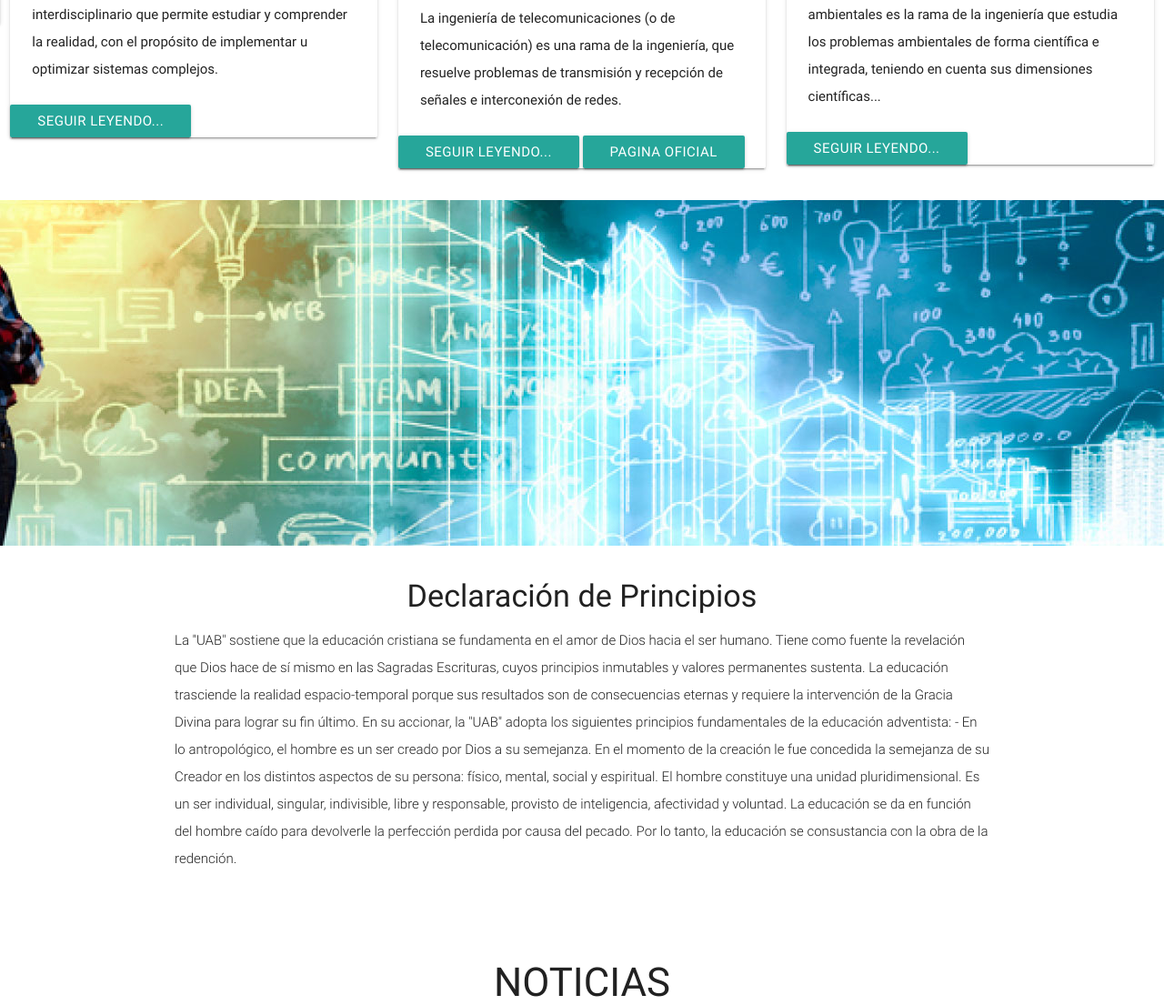
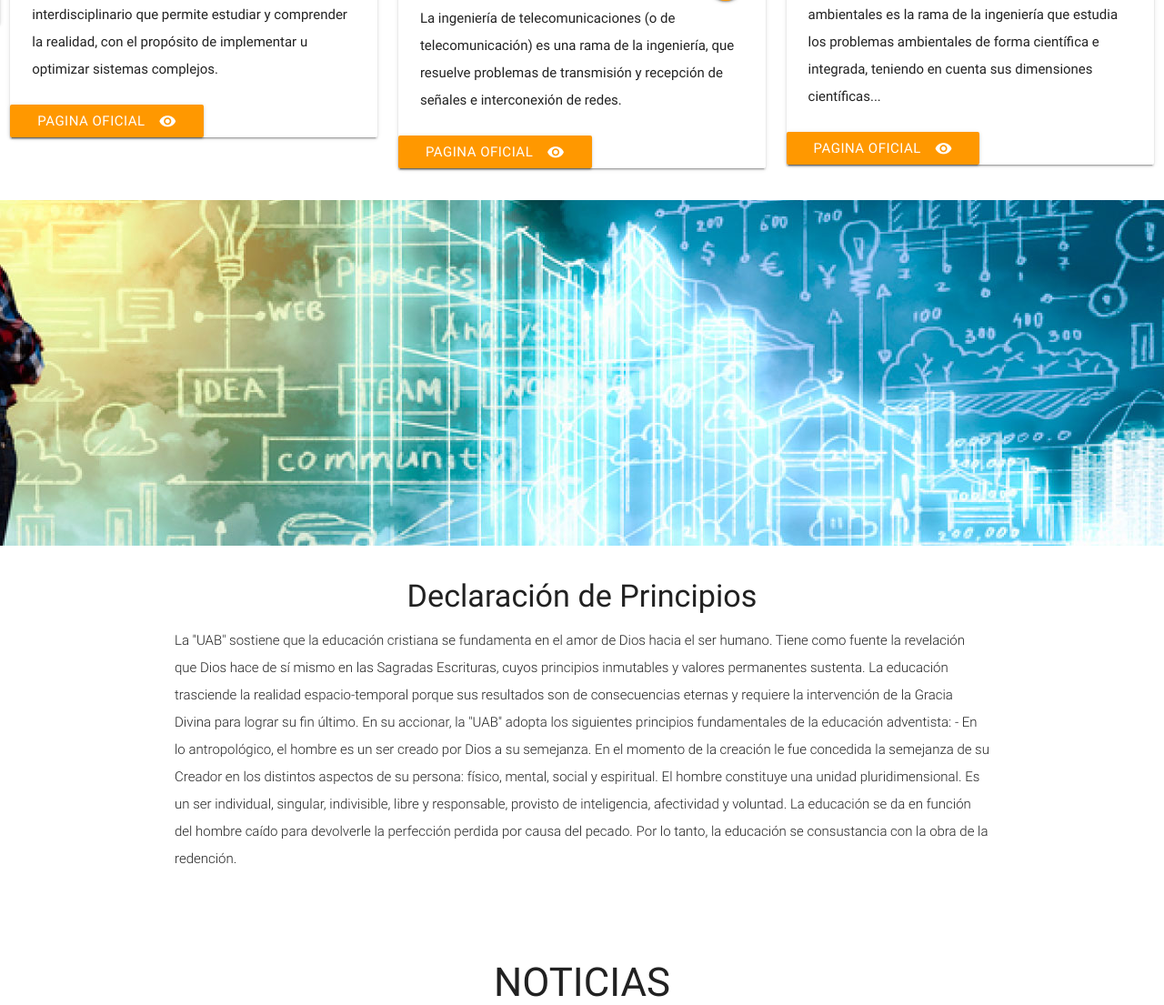
Before and after one commit to the-uab/webingenieria, a PHP site: page / in a window 1280 px wide. Shown: the part 834-1939 px from the top of the page at 91% size. Run offline with PHP 8.4, Linux system fonts and the light colour scheme.

Commit message:
Mejora vista de las carreras...

```diff
--- a/view/bodyIn.php
+++ b/view/bodyIn.php
@@ -18,6 +18,7 @@
                         <div class="card-image">
                           <img class="materialboxed" src="multimedia/img/sistem-5.jpg">
                           <span class="card-title">Ingenieria de Sistemas</span>
+                          <a class="btn-floating halfway-fab waves-effect waves-light orange" href="#modal1"><i class="material-icons">add</i></a>
                         </div>
                         <div class="card-content">
                           <p>La ingeniería de sistemas es un modo de enfoque interdisciplinario
@@ -25,7 +26,7 @@
                            u optimizar sistemas complejos. </p>
                         </div>
                         <!-- Modal Trigger -->
-                          <a class="waves-effect waves-light btn" href="#modal1">Seguir Leyendo...</a>
+                          <a class="waves-effect waves-light btn orange" href="#"><i class="material-icons right">visibility</i>Pagina Oficial</a>
 
                           <!-- Modal Structure -->
                           <div id="modal1" class="modal">
@@ -54,6 +55,7 @@
                         <div class="card-image">
                           <img class="materialboxed" src="multimedia/img/telecom.jpg">
                           <span class="card-title">Ingenieria En Redes y Telecomunicaciones</span>
+                          <a class="btn-floating halfway-fab waves-effect waves-light orange" href="#modal2"><i class="material-icons">add</i></a>
                         </div>
                         <div class="card-content">
                           <p>La ingeniería de telecomunicaciones (o de telecomunicación) es
@@ -61,8 +63,7 @@
                                recepción de señales e interconexión de redes.  </p>
                         </div>
                         <!-- Modal Trigger -->
-                          <a class="waves-effect waves-light btn" href="#modal2">Seguir Leyendo...</a>
-                          <a class="waves-effect waves-light btn" href="">Pagina Oficial</a>
+                          <a class="waves-effect waves-light btn orange" href="#"><i class="material-icons right">visibility</i>Pagina Oficial</a>
 
                           <!-- Modal Structure -->
                           <div id="modal2" class="modal">
@@ -92,6 +93,7 @@
                         <div class="card-image">
                           <img class="materialboxed" src="multimedia/img/ambiental.jpg">
                           <span class="card-title">Ingenieria Ambiental</span>
+                          <a class="btn-floating halfway-fab waves-effect waves-light orange" href="#modal3"><i class="material-icons">add</i></a>
                         </div>
                         <div class="card-content">
                           <p>La ingeniería ambiental o ingeniería de tecnologías ambientales
@@ -99,7 +101,7 @@
                                forma científica e integrada, teniendo en cuenta sus dimensiones científicas... </p>
                         </div>
                         <!-- Modal Trigger -->
-                          <a class="waves-effect waves-light btn" href="#modal3">Seguir Leyendo...</a>
+                          <a class="waves-effect waves-light btn orange" href="#"><i class="material-icons right">visibility</i>Pagina Oficial</a>
 
                           <!-- Modal Structure -->
                           <div id="modal3" class="modal">
```
